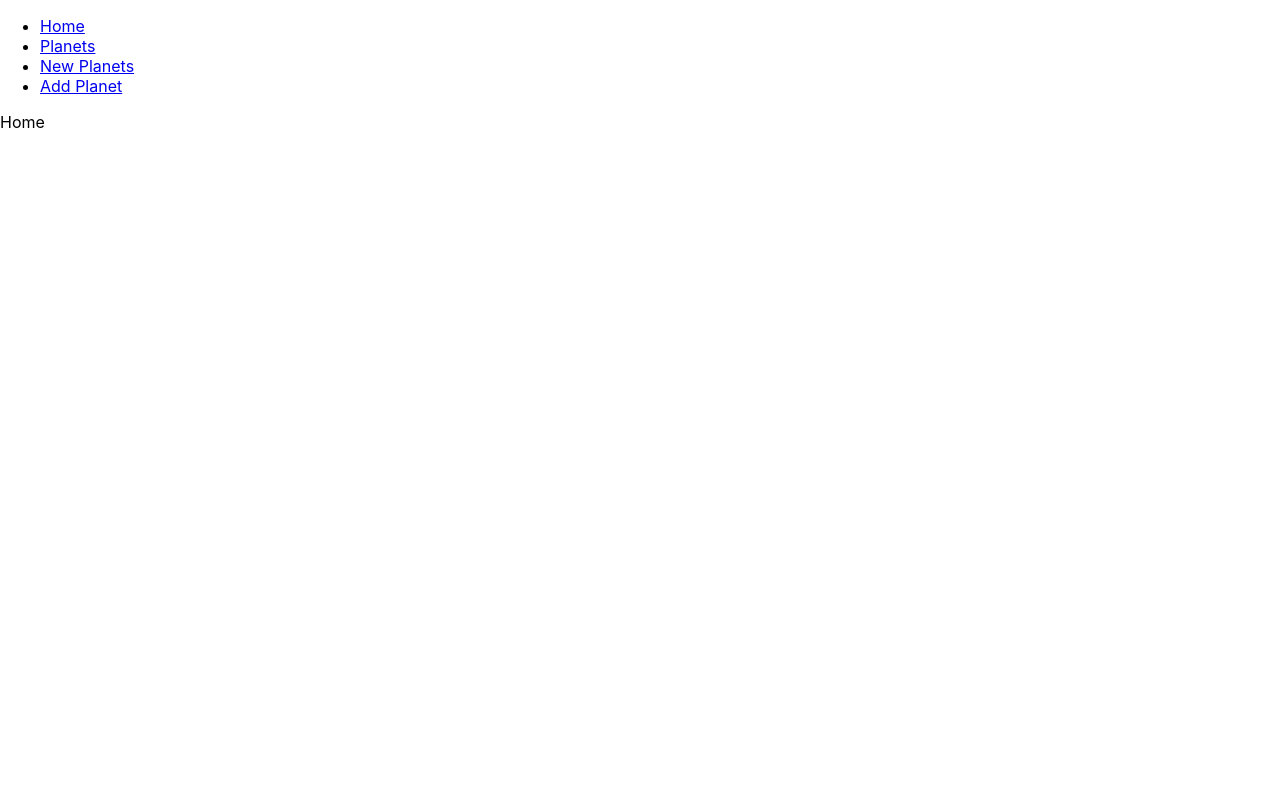
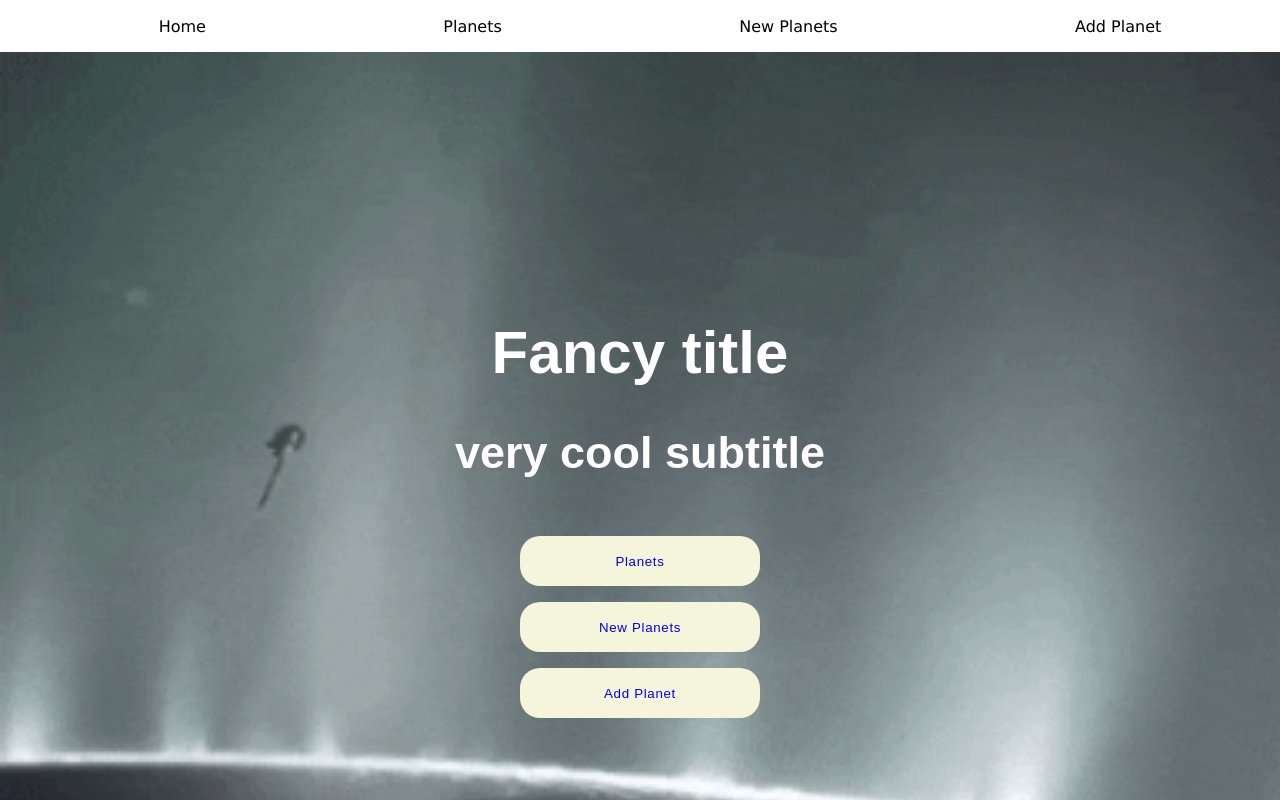
Before and after one commit to evelinecoen/Star-Wars-API, a React (Create React App) app: page / in a window 1280 px wide. Shown: the top 800 px of the page. Built offline with nearby package versions, Linux system fonts and the light colour scheme; no server answers.

Commit message:
styles homepage and navbar

```diff
--- a/src/App.css
+++ b/src/App.css
@@ -1,6 +1,10 @@
+
+
 .App {
   text-align: center;
   background-color: lightblue;
+
+
 }
 /*
 .App-logo {
--- a/src/components/Home.jsx
+++ b/src/components/Home.jsx
@@ -2,11 +2,25 @@ import React from 'react'
 import PlanetsAPI from './PlanetsAPI'
 import NewPlanets from './NewPlanets'
 import AddPlanet from './AddPlanet'
+import { Link } from 'react-router-dom'
+import '../styles/Home.css'
 
 
 function Home() {
+
   return (
-    <div>Home</div>
+    <div className='home'>
+
+        <div className='titles'>
+            <h1>Fancy title</h1>
+            <h2>very cool subtitle</h2>
+        </div>
+        <div className='home-page-buttons'>
+            <button><Link className='button-text' to='/planets'>Planets</Link></button>
+            <button><Link className='button-text' to='/newplanets'>New Planets</Link></button>
+            <button><Link className='button-text' to='/addplanet'>Add Planet</Link></button>
+        </div>
+    </div>
   )
 }
 
--- a/src/components/Navbar.jsx
+++ b/src/components/Navbar.jsx
@@ -1,13 +1,14 @@
 import React from 'react'
 import { Link } from 'react-router-dom'
+import '../styles/Navbar.css'
 
 export default function Navbar() {
   return (
-    <ul>
-        <li><Link to='/'>Home</Link></li>
-        <li><Link to='/planets'>Planets</Link></li>
-        <li><Link to='/newplanets'>New Planets</Link></li>
-        <li><Link to='/addplanet'>Add Planet</Link></li>
+    <ul className='navbar'>
+        <li><Link className='navbar-text' to='/'>Home</Link></li>
+        <li><Link className='navbar-text' to='/planets'>Planets</Link></li>
+        <li><Link className='navbar-text' to='/newplanets'>New Planets</Link></li>
+        <li><Link className='navbar-text' to='/addplanet'>Add Planet</Link></li>
 
     </ul>
   )
--- /dev/null
+++ b/src/styles/Home.css
@@ -0,0 +1,67 @@
+
+.home {
+    font-family: "Arial";
+    height: 900px;
+   display: flex;
+      flex-direction: column;
+      justify-content: center;
+      align-items: center;
+/*       margin-top: 8rem;
+ */      color: black;
+    background-image: url('../assets/images/planet.gif');
+/*     background-repeat: no-repeat; */
+      background-size: cover;
+
+ }
+
+    .titles {
+      height: 250px;
+      font-size: 30px;
+      text-align: center;
+      color: white;
+    }
+
+
+    .home-page-buttons {
+      display: flex;
+      flex-direction: column;
+      align-items: center;
+    }
+
+    button {
+      display: inline-block;
+      color: #252537;
+
+      width: 240px;
+      height: 50px;
+
+      padding: 0 20px;
+      background:beige;
+      border-radius: 20px;
+
+      outline: none;
+      border: none;
+
+      cursor: pointer;
+      text-align: center;
+      transition: all 0.2s linear;
+
+      letter-spacing: 0.05em;
+      margin: 1vh;
+    }
+
+    button:hover {
+        background-color: #4c486f;
+        color: white;
+      }
+
+     .button-text {
+      text-decoration: none;
+
+    }
+
+  /*   .information-home {
+      text-align: center;
+      padding-bottom: 5%;
+    }
+     */
--- /dev/null
+++ b/src/styles/Navbar.css
@@ -0,0 +1,11 @@
+.navbar-text {
+    text-decoration: none;
+    color: black;
+    font-family:Verdana, Geneva, Tahoma, sans-serif;
+}
+
+.navbar {
+    list-style-type: none;
+    display: flex;
+    justify-content: space-around;
+}
```
Also changed, not shown: src/assets/images/planet.gif (added).
